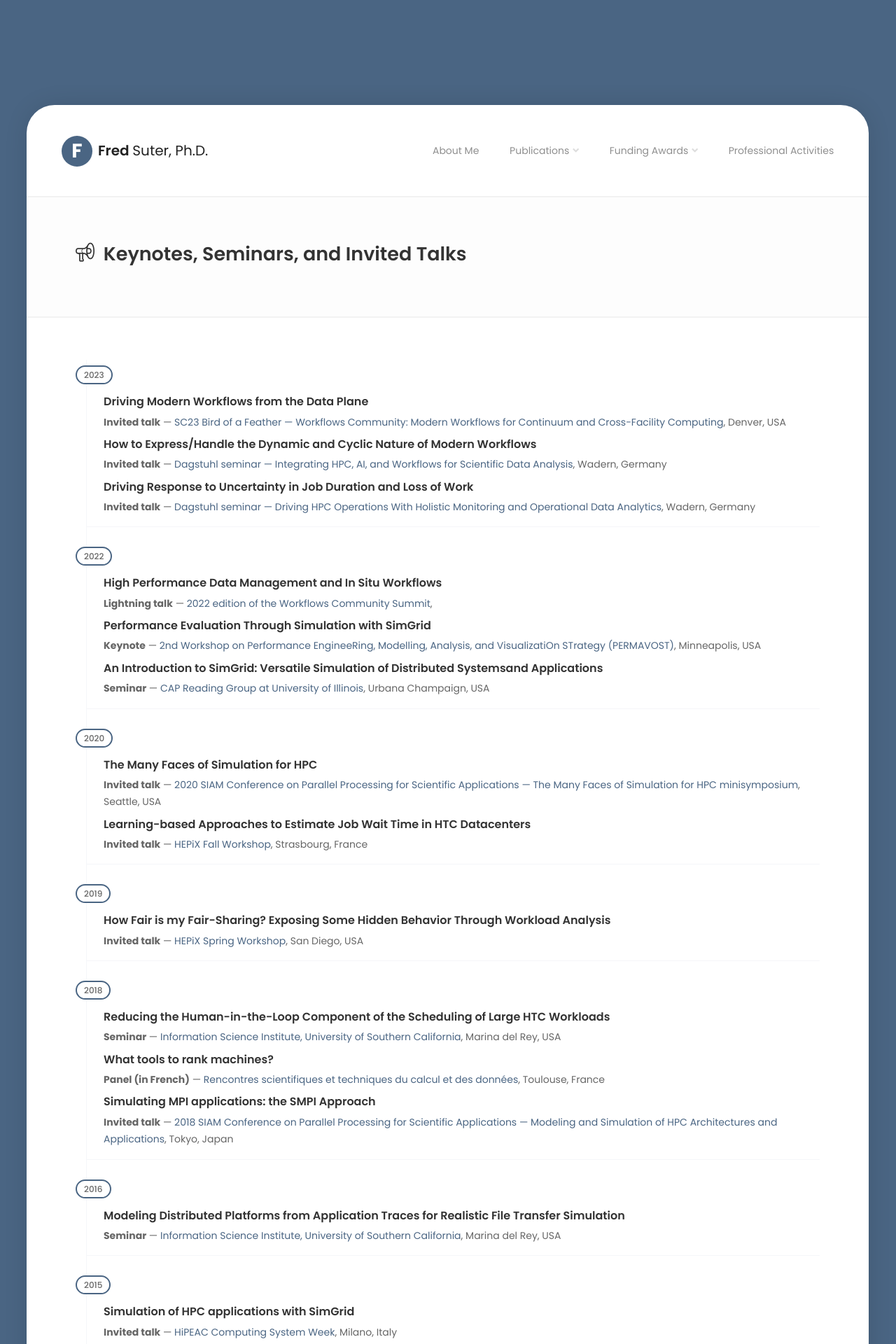
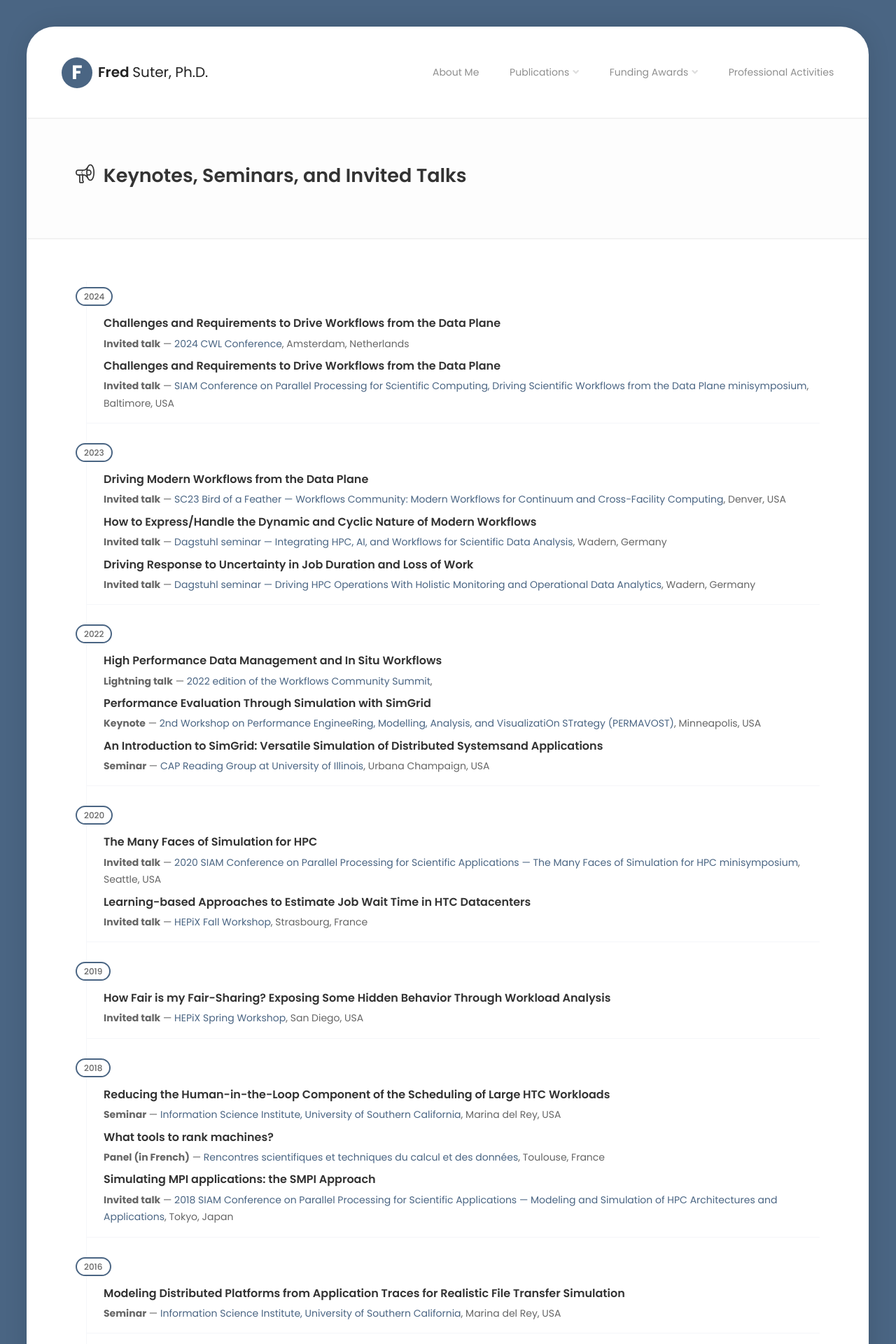
Before and after one commit to frs69wq/fred-suter.github.io, a Jekyll site: the page built from _pages/publications-talks.html, in a window 1280 px wide. Shown: the top 1920 px of the page at 70% size. Built offline with Jekyll 4.4.1, drawn with Linux system fonts in a browser that asks for light colours; some web fonts are replaced.

Commit message:
update talks with 2024 entries

```diff
--- a/_data/talks.yml
+++ b/_data/talks.yml
@@ -1,3 +1,15 @@
+- year: 2024
+  entries:
+    - title: Challenges and Requirements to Drive Workflows from the Data Plane
+      type: Invited talk
+      event: 2024 CWL Conference
+      location: Amsterdam, Netherlands
+      link: https://cwl.discourse.group/t/challenges-and-requirements-to-drive-workflows-from-the-data-plane/905
+    - title: Challenges and Requirements to Drive Workflows from the Data Plane
+      type: Invited talk
+      event: SIAM Conference on Parallel Processing for Scientific Computing, Driving Scientific Workflows from the Data Plane minisymposium
+      location: Baltimore, USA
+      link: https://meetings.siam.org/sess/dsp_programsess.cfm?SESSIONCODE=78042
 - year: 2023
   entries:
     - title: Driving Modern Workflows from the Data Plane
```
